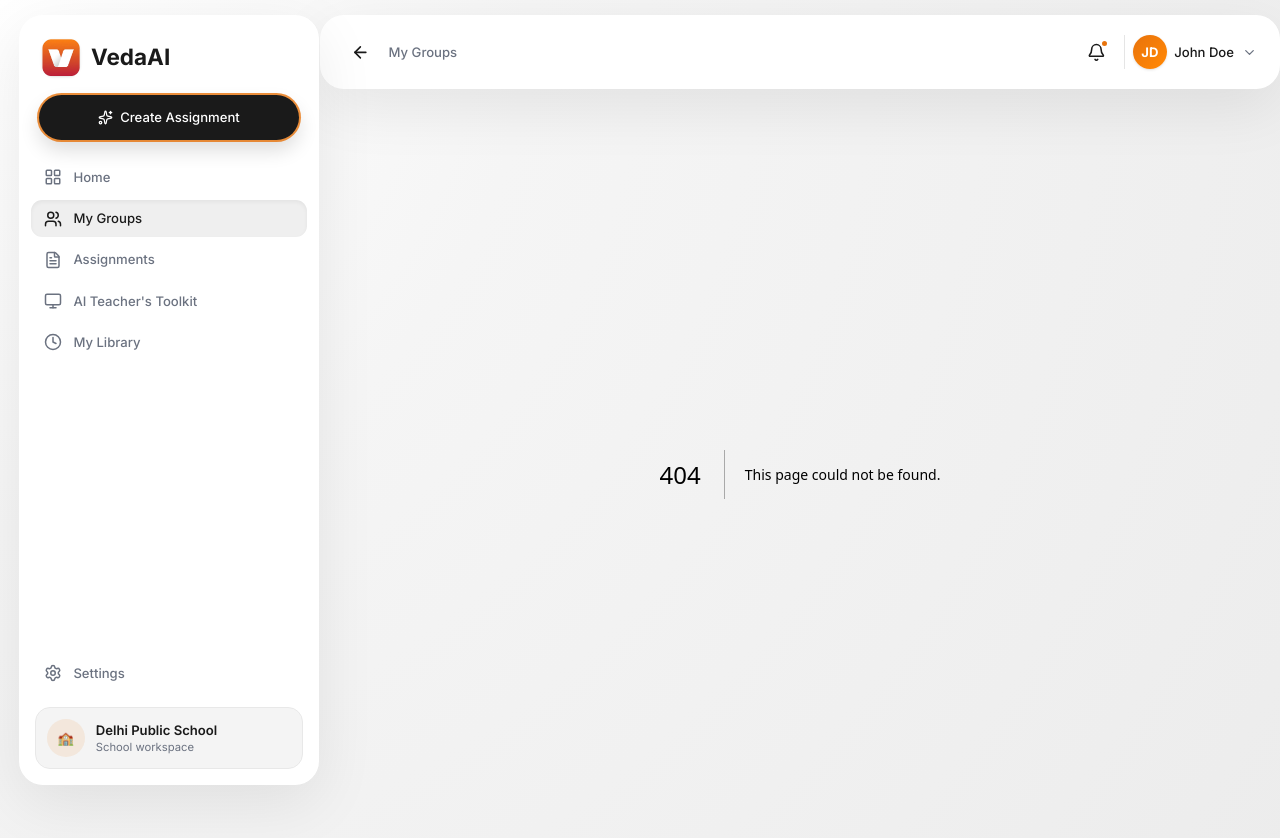
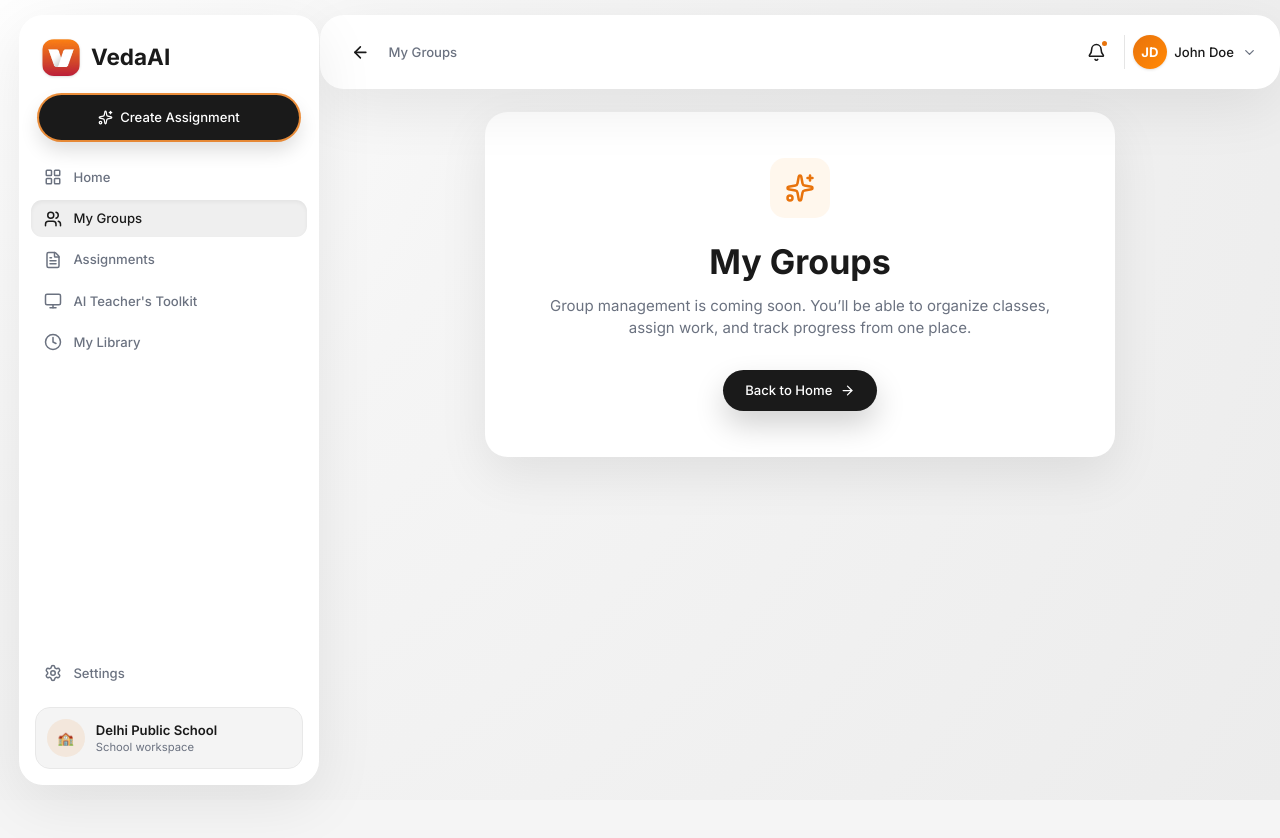
Before and after one commit to vijay-talsangi/Vedaai_Frontend, a Next.js app: page /groups in a window 1280 px wide. Before the commit this address had no page. Shown: the top 838 px of the page. After the commit the page ends 800 px from the top, so only its background shows below. Built offline with nearby package versions, Linux system fonts and the light colour scheme.

Commit message:
Features coming soon page added

```diff
--- /dev/null
+++ b/src/app/groups/page.tsx
@@ -0,0 +1,15 @@
+'use client';
+
+import React from 'react';
+import { FeatureUpcoming } from '@/components/ui/FeatureUpcoming';
+
+export default function GroupsPage() {
+  return (
+    <FeatureUpcoming
+      title="My Groups"
+      description="Group management is coming soon. You’ll be able to organize classes, assign work, and track progress from one place."
+      backHref="/"
+      backLabel="Back to Home"
+    />
+  );
+}
--- /dev/null
+++ b/src/app/library/page.tsx
@@ -0,0 +1,15 @@
+'use client';
+
+import React from 'react';
+import { FeatureUpcoming } from '@/components/ui/FeatureUpcoming';
+
+export default function LibraryPage() {
+  return (
+    <FeatureUpcoming
+      title="My Library"
+      description="A reusable question and resource library is coming soon. You’ll be able to save, browse, and reuse content here."
+      backHref="/assignments"
+      backLabel="Back to Assignments"
+    />
+  );
+}
--- /dev/null
+++ b/src/app/settings/page.tsx
@@ -0,0 +1,15 @@
+'use client';
+
+import React from 'react';
+import { FeatureUpcoming } from '@/components/ui/FeatureUpcoming';
+
+export default function SettingsPage() {
+  return (
+    <FeatureUpcoming
+      title="Settings"
+      description="Settings and workspace preferences are coming soon. You’ll be able to manage account and app options here."
+      backHref="/"
+      backLabel="Back to Home"
+    />
+  );
+}
--- /dev/null
+++ b/src/app/toolkit/page.tsx
@@ -0,0 +1,15 @@
+'use client';
+
+import React from 'react';
+import { FeatureUpcoming } from '@/components/ui/FeatureUpcoming';
+
+export default function ToolkitPage() {
+  return (
+    <FeatureUpcoming
+      title="AI Teacher's Toolkit"
+      description="This workspace is on the way. Soon you’ll have tools for generating, organizing, and refining teaching material faster."
+      backHref="/"
+      backLabel="Back to Home"
+    />
+  );
+}
--- a/src/components/layout/Sidebar.tsx
+++ b/src/components/layout/Sidebar.tsx
@@ -29,9 +29,7 @@ export function Sidebar() {
     <aside className="hidden lg:flex flex-col sidebar-width h-[calc(100vh-2rem)] bg-white/96 border border-white/70 radius-lg fixed left-5 top-4 z-30 card-surface backdrop-blur overflow-hidden">
       {/* Logo */}
       <div className="flex items-center gap-3 px-6 pt-6 pb-5">
-        <div className="flex items-center justify-center h-10 w-10 radius-md bg-vedaai-accent shadow-sm">
-          <img src="vedaai.png" alt="logo" />
-        </div>
+        <img className="flex items-center justify-center h-10 w-10 radius-md bg-vedaai-accent shadow-sm" src="vedaai.png" alt="logo" />
         <span className="text-2xl font-bold text-vedaai-text">VedaAI</span>
       </div>
 
--- /dev/null
+++ b/src/components/ui/FeatureUpcoming.tsx
@@ -0,0 +1,54 @@
+'use client';
+
+import React from 'react';
+import Link from 'next/link';
+import { motion } from 'framer-motion';
+import { Sparkles, ArrowRight } from 'lucide-react';
+
+interface FeatureUpcomingProps {
+  title: string;
+  description: string;
+  backHref?: string;
+  backLabel?: string;
+}
+
+export function FeatureUpcoming({
+  title,
+  description,
+  backHref = '/',
+  backLabel = 'Go Home',
+}: FeatureUpcomingProps) {
+  return (
+    <div className="page-container py-6 lg:py-10">
+      <motion.div
+        initial={{ opacity: 0, y: 12 }}
+        animate={{ opacity: 1, y: 0 }}
+        transition={{ duration: 0.25 }}
+        className="mx-auto flex max-w-2xl flex-col items-center rounded-3xl border border-white/70 bg-white p-8 text-center shadow-[0_18px_50px_rgba(0,0,0,0.08)] lg:p-12"
+      >
+        <div className="mb-5 flex h-16 w-16 items-center justify-center rounded-2xl bg-orange-50 text-vedaai-accent">
+          <Sparkles className="h-8 w-8" />
+        </div>
+
+        <div className="space-y-2">
+          <h1 className="text-[28px] font-bold text-vedaai-text lg:text-[34px]">
+            {title}
+          </h1>
+          <p className="mx-auto max-w-xl text-sm leading-6 text-vedaai-text-secondary lg:text-base">
+            {description}
+          </p>
+        </div>
+
+        <div className="mt-8 flex flex-col gap-3 sm:flex-row">
+          <Link
+            href={backHref}
+            className="inline-flex items-center justify-center gap-2 rounded-full bg-vedaai-primary px-6 py-3 text-sm font-medium text-white shadow-[0_14px_30px_rgba(0,0,0,0.18)] transition-transform hover:scale-[1.02]"
+          >
+            {backLabel}
+            <ArrowRight className="h-4 w-4" />
+          </Link>
+        </div>
+      </motion.div>
+    </div>
+  );
+}
```
